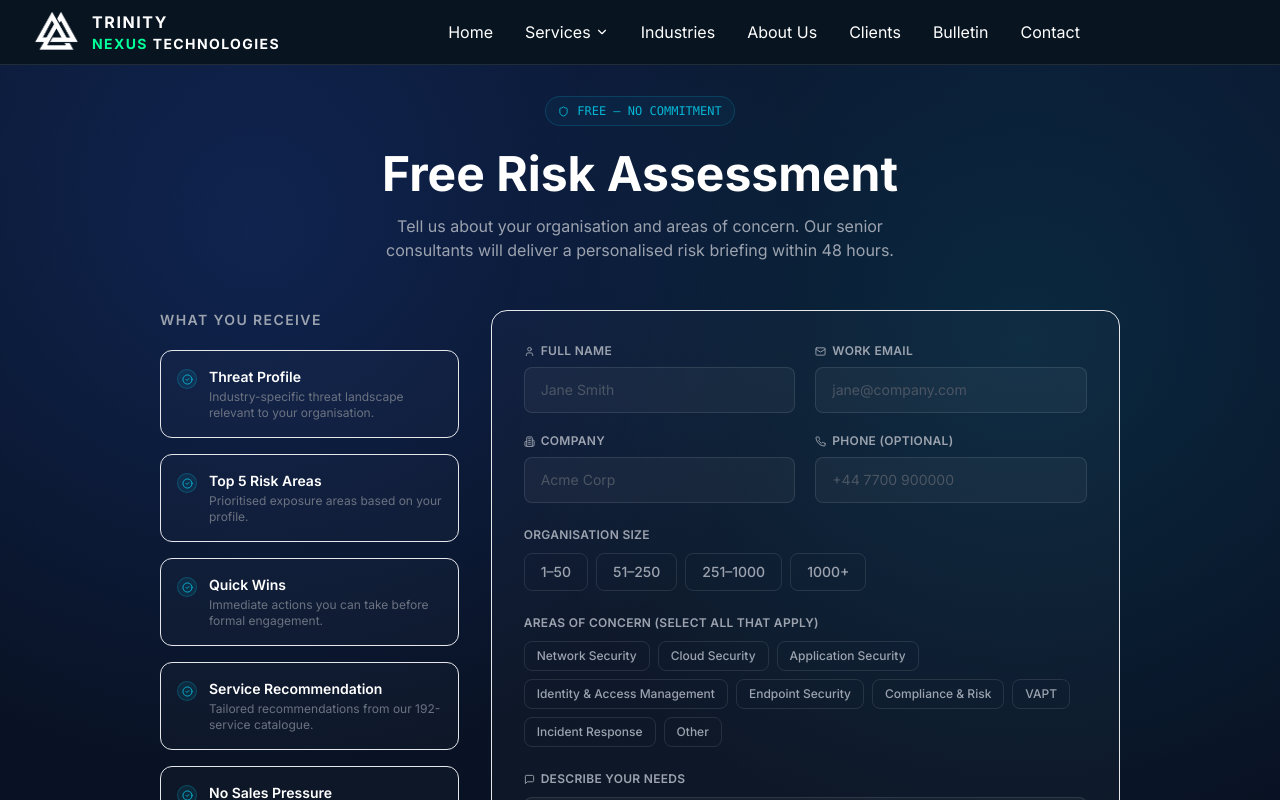
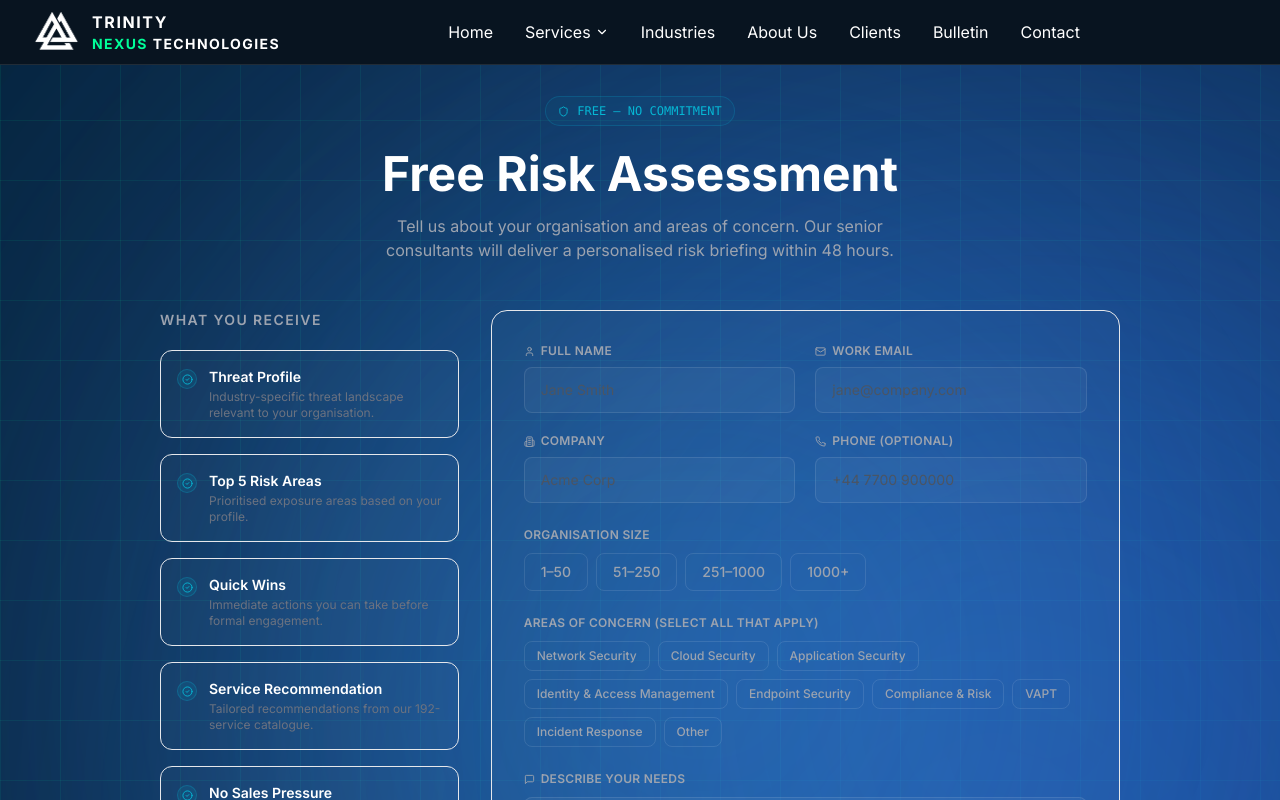
Before and after one commit to trinitynexusit/Trinity-website-aryan, a React (Vite) app: page /assessment in a window 1280 px wide. Shown: the top 800 px of the page. Built offline with nearby package versions, Linux system fonts and the light colour scheme.

Commit message:
Updated website

```diff
--- a/src/pages/Assessment.jsx
+++ b/src/pages/Assessment.jsx
@@ -104,16 +104,14 @@ export default function Assessment() {
     }
     return (<main
   className="cyber-bg section-grid-bg relative min-h-screen text-white pt-24 pb-20 overflow-hidden"
-  style={{
-    background: `
-      radial-gradient(circle at 20% 20%, rgba(37,99,235,.18), transparent 40%),
-      radial-gradient(circle at 80% 30%, rgba(6,182,212,.12), transparent 40%),
-      linear-gradient(180deg, #0b1730 0%, #08101e 100%)
-    `
-  }}
+
 >
 
+     <div className="absolute top-[5%] left-[15%] w-[1600px] h-[1600px] bg-[#3b82f6]/45 rounded-full blur-[320px] pointer-events-none" />
 
+<div className="absolute top-[10%] left-[35%] w-[1200px] h-[1200px] bg-[#2563eb]/35 rounded-full blur-[280px] pointer-events-none" />
+
+<div className="absolute top-[20%] right-[10%] w-[900px] h-[900px] bg-[#38bdf8]/25 rounded-full blur-[220px] pointer-events-none" />
 
       <div className="relative max-w-5xl mx-auto px-4 sm:px-6 lg:px-8">
 
```
